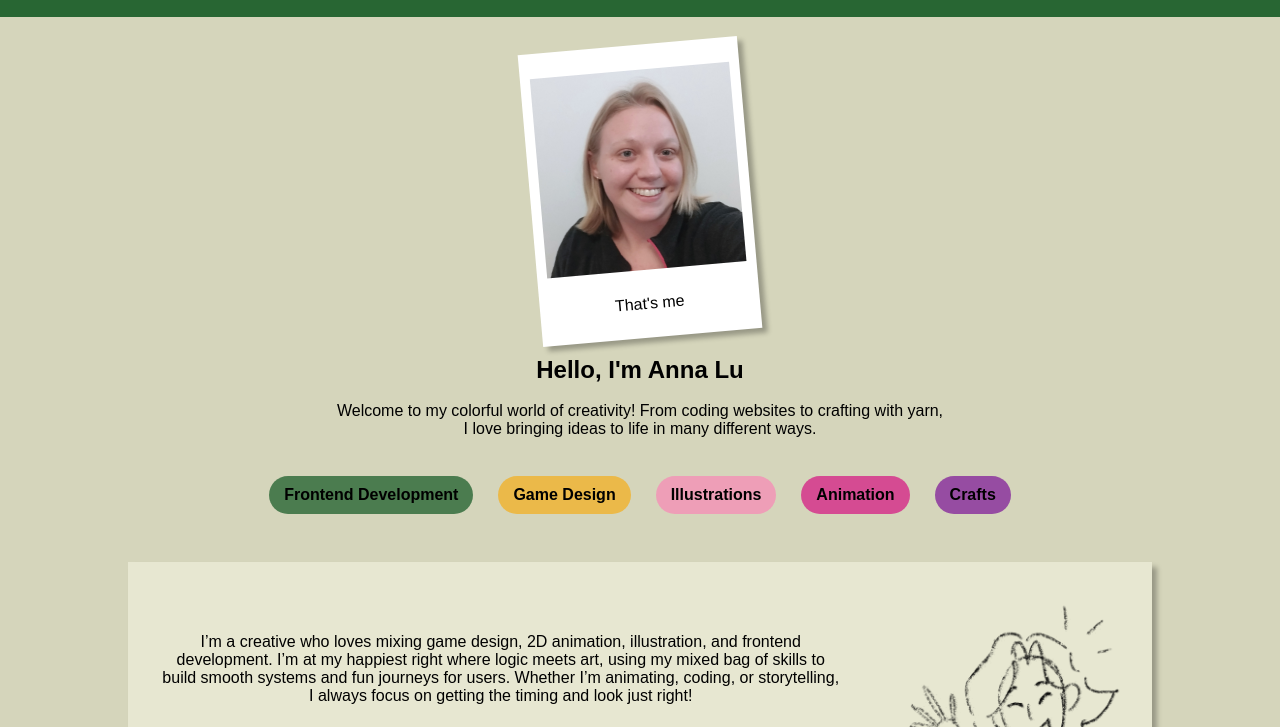
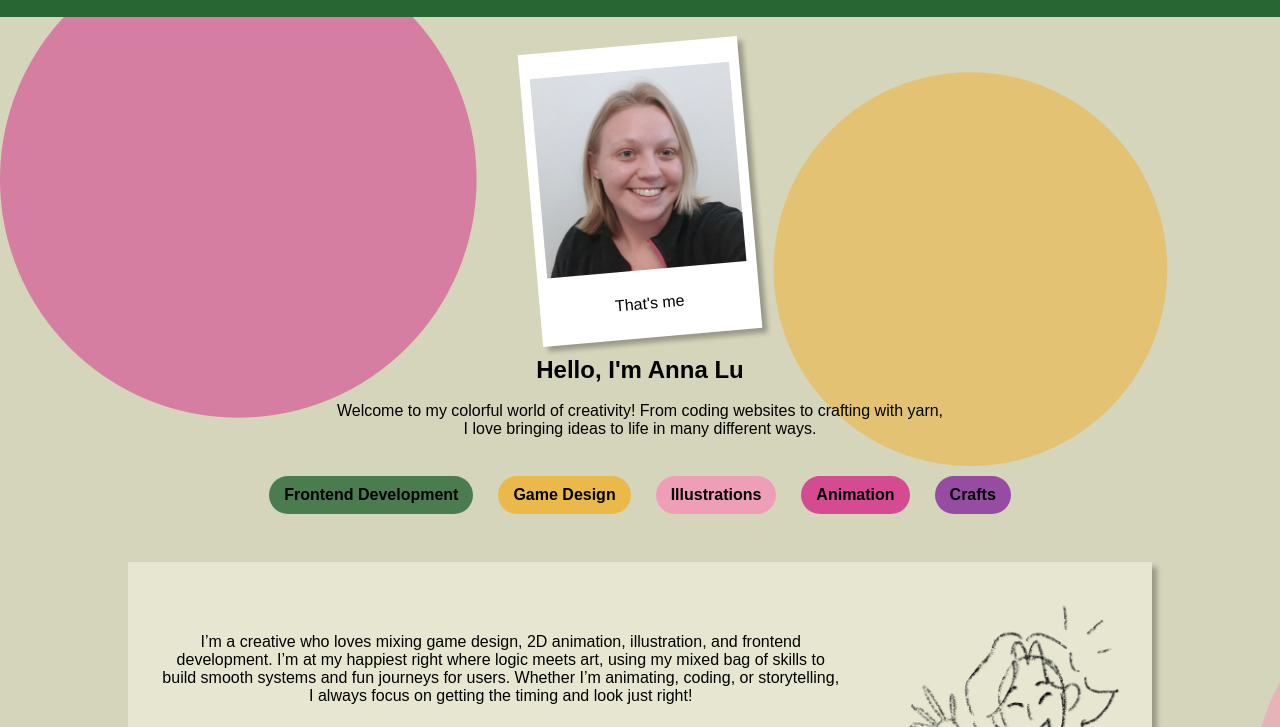
Before and after one commit to ashytrashbean/portfolio, a plain HTML site: page index.html in a window 1280 px wide. Shown: the part 59-786 px from the top of the page. Drawn offline with Linux system fonts and the light colour scheme; the site is published under a folder, as on GitHub Pages, so addresses that start at the root find nothing.

Commit message:
Fix background image path in CSS for githubpages

```diff
--- a/style.css
+++ b/style.css
@@ -48,7 +48,7 @@ body{
     align-items: center;
     background-color: #d5d5bb;
     /* background-color: #3a3a37; */
-    background-image: url(/images/Background.png);
+    background-image: url(./images/Background.png);
 }
 
 main{
```
